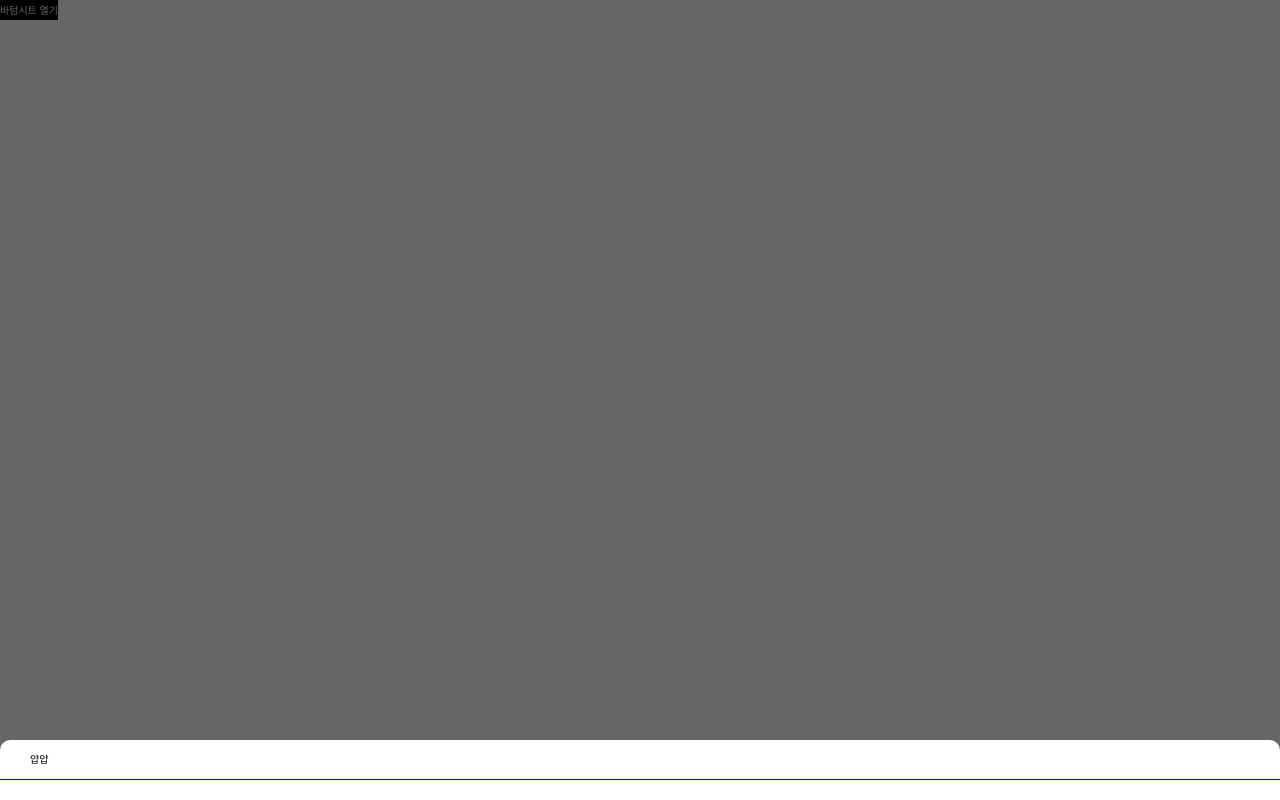
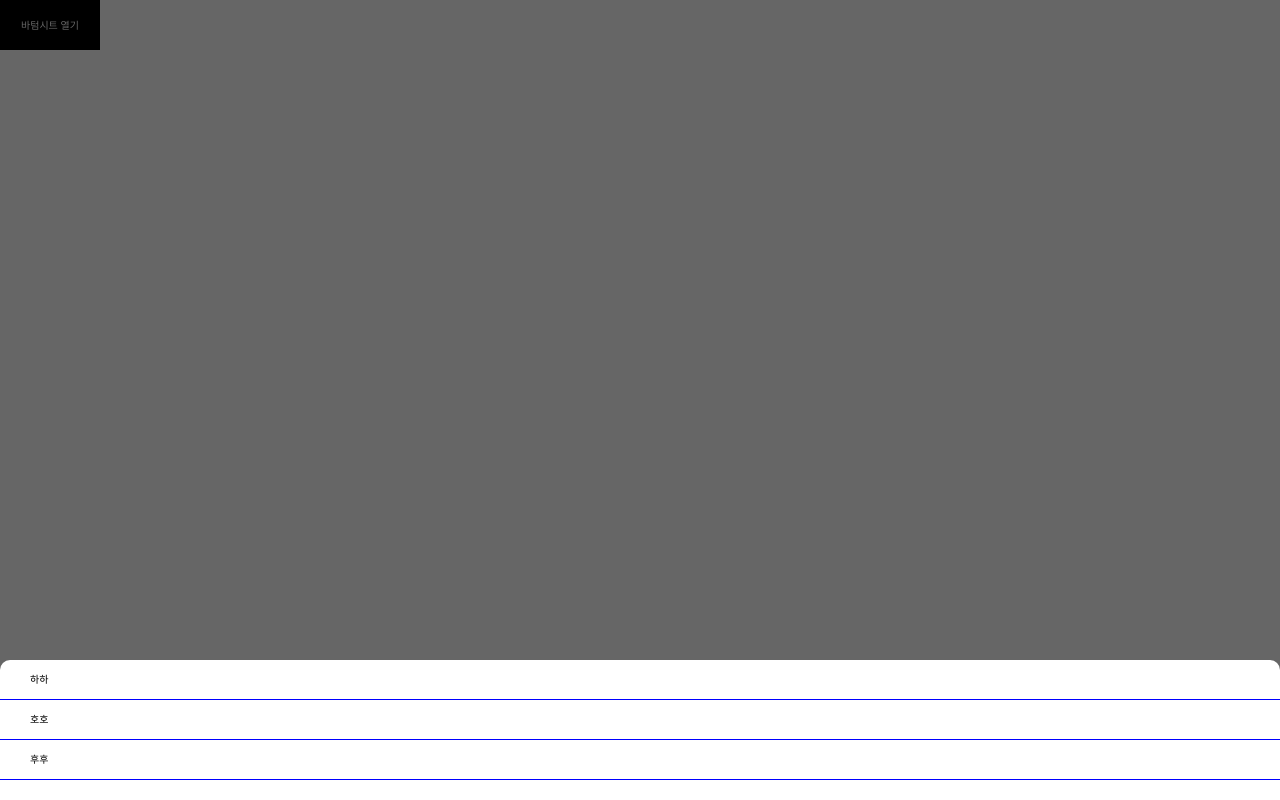
Before and after one commit to depromeet/pingpong-client, a Next.js app: page /playground in a window 1280 px wide. Both pictures are taken after a click on the button "바텀시트 열기". Built offline with nearby package versions, Linux system fonts and the light colour scheme; a web font is replaced by a local one.

Commit message:
:recycle: refactor: Make options component for bottom sheet

```diff
--- a/src/components/common/BottomSheet.tsx
+++ b/src/components/common/BottomSheet.tsx
@@ -38,6 +38,7 @@ const DimmedBackdrop = styled.div`
   overflow: hidden;
 `;
 
+// TODO: transition 추가
 const CotentWrapper = styled.div`
   position: absolute;
   top: 100%;
--- /dev/null
+++ b/src/components/common/BottomSheetOptions.tsx
@@ -0,0 +1,27 @@
+import styled from 'styled-components';
+
+interface Option {
+  id: number;
+  label: string;
+}
+
+const BottomSheetOptions = ({ list }: { list: Option[] }) => {
+  return (
+    <OptionList>
+      {list.map((item) => (
+        <OptionItem key={item.id}>{item.label}</OptionItem>
+      ))}
+    </OptionList>
+  );
+};
+
+export default BottomSheetOptions;
+
+const OptionList = styled.ul`
+  margin-bottom: 2rem;
+`;
+
+const OptionItem = styled.li`
+  padding: 1.2rem 3rem;
+  border-bottom: 0.1rem solid blue;
+`;
--- a/src/pages/playground.tsx
+++ b/src/pages/playground.tsx
@@ -1,17 +1,22 @@
 import styled from 'styled-components';
 
 import BottomSheet from '@/components/common/BottomSheet';
+import BottomSheetOptions from '@/components/common/BottomSheetOptions';
 import { useBottomSheet } from '@/hooks/useBottomSheet';
 
 const Playground = () => {
   const { isShowing, setIsShowing } = useBottomSheet();
 
+  const mockList = [
+    { id: 1, label: '하하' },
+    { id: 2, label: '호호' },
+    { id: 2, label: '후후' },
+  ];
+
   return (
     <div>
       <BottomSheet isShowing={isShowing} handleClose={() => setIsShowing(false)}>
-        <OptionList>
-          <OptionItem>얍얍</OptionItem>
-        </OptionList>
+        <BottomSheetOptions list={mockList} />
       </BottomSheet>
       <TestButton onClick={() => setIsShowing(true)}>바텀시트 열기</TestButton>
     </div>
@@ -23,14 +28,6 @@ export default Playground;
 const TestButton = styled.button`
   background-color: black;
   color: white;
-  height: 2rem;
+  width: 10rem;
+  height: 5rem;
 `;
-
-const OptionList = styled.ul`
-  margin-bottom: 2rem;
-`;
-
-const OptionItem = styled.li`
-  padding: 1.2rem 3rem;
-  border-bottom: 0.1rem solid blue;
-`;
```
